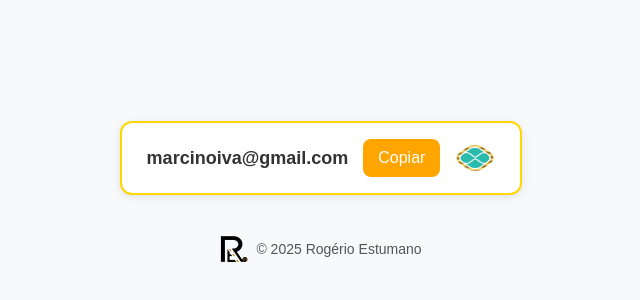
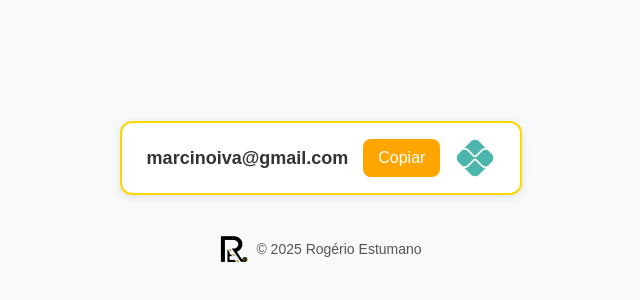
Before and after one commit to redatasciencetech/pix-marg, a plain HTML site: page index.html in a window 1280 px wide. Shown: the part 208-508 px from the top of the page, 319-959 px from the left. Drawn offline with Linux system fonts and the light colour scheme.

Commit message:
Atualizado 24/09 19:30

```diff
--- a/index.html
+++ b/index.html
@@ -72,7 +72,7 @@
   <div class="container">
     <span class="email">marcinoiva@gmail.com</span>
     <button class="btn-copy" onclick="copiarEmail()">Copiar</button>
-    <img src="iconepix.jpg" alt="Pix" class="pix-icon">
+    <img src="iconepix.png" alt="Pix" class="pix-icon">
   </div>
 
   <footer>
```
Also changed, not shown: iconepix.png (added).
